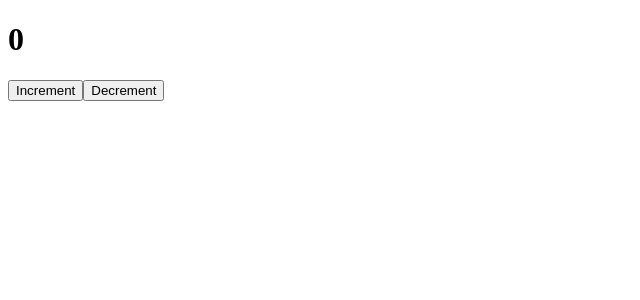
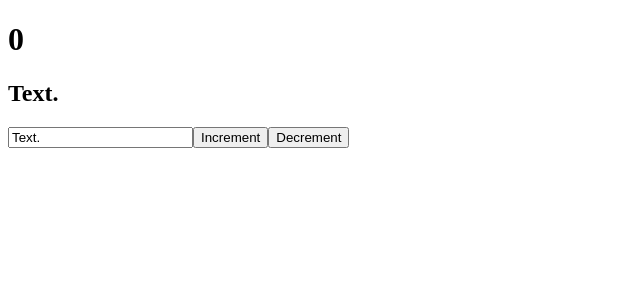
Before and after one commit to joyfulpebble/Learn-React, a React (Create React App) app: page / in a window 1280 px wide. Shown: the top 300 px of the page, without its empty margins (0-640 px from the left). Built offline with nearby package versions, Linux system fonts and the light colour scheme.

Commit message:
Управляемый input

```diff
--- a/src/App.js
+++ b/src/App.js
@@ -3,6 +3,7 @@ import React, {useState} from "react";
 function App() {
   // let count = 0;
   const [count, setCount] = useState(0);
+  const [value, setValue] = useState('Text.')
 
   function increment() {
     setCount( count + 1);
@@ -15,6 +16,14 @@ function App() {
   return (
     <div className="App">
       <h1>{count}</h1>
+      <h2>{value}</h2>
+
+      <input
+        type="text"
+        value={value}
+        onChange={element => setValue(element.target.value)}
+      />
+
       <button onClick = { increment }>Increment</button>
       <button onClick = { decrement }>Decrement</button>
     </div>
```
